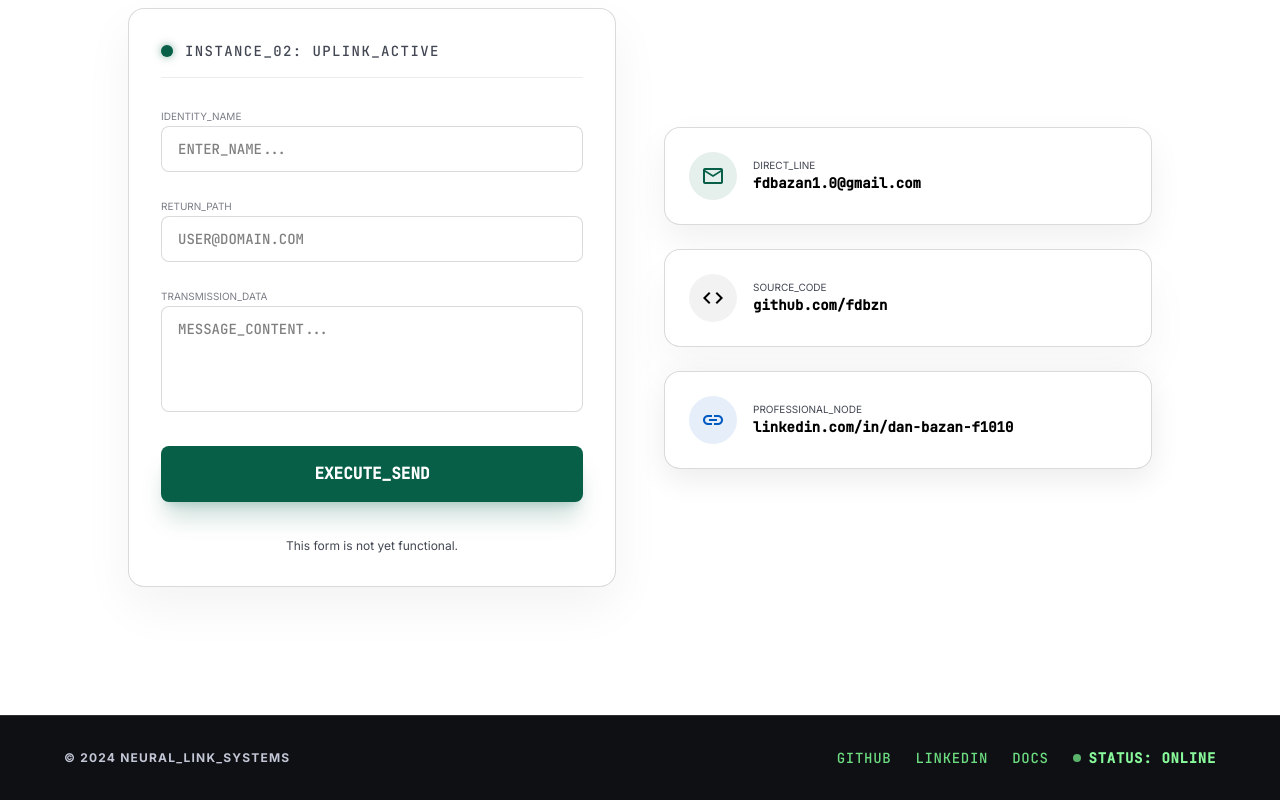
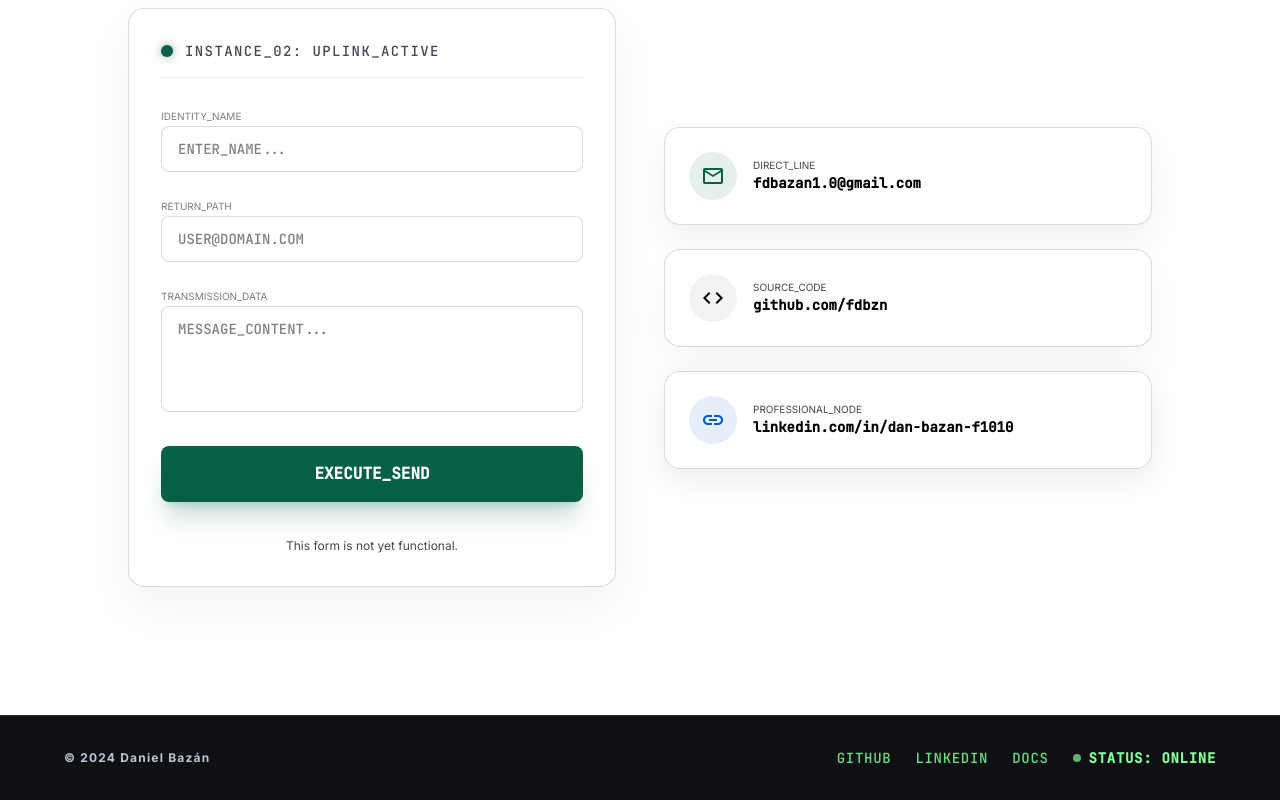
Before and after one commit to fdbzn/dan-portfolio, a Next.js app: page / in a window 1280 px wide. Shown: the part 3758-4558 px from the top of the page. Built offline with nearby package versions, Linux system fonts and the light colour scheme; no server answers.

Commit message:
footer text

```diff
--- a/components/Footer.tsx
+++ b/components/Footer.tsx
@@ -2,7 +2,7 @@ export default function Footer() {
   return (
     <footer className="w-full mt-auto border-t border-border-glass bg-surface-glass backdrop-blur-md">
       <div className="flex flex-col md:flex-row justify-between items-center px-margin-desktop py-8 max-w-max-width mx-auto font-label-code text-label-code">
-        <div className="font-label-caps text-label-caps text-on-surface-variant mb-4 md:mb-0">© 2024 NEURAL_LINK_SYSTEMS</div>
+        <div className="font-label-caps text-label-caps text-on-surface-variant mb-4 md:mb-0">© 2024 Daniel Bazán</div>
         <div className="flex flex-wrap justify-center gap-gutter text-secondary">
           <a className="hover:text-secondary-fixed-dim transition-all" href="#">GITHUB</a>
           <a className="hover:text-secondary-fixed-dim transition-all" href="#">LINKEDIN</a>
```
